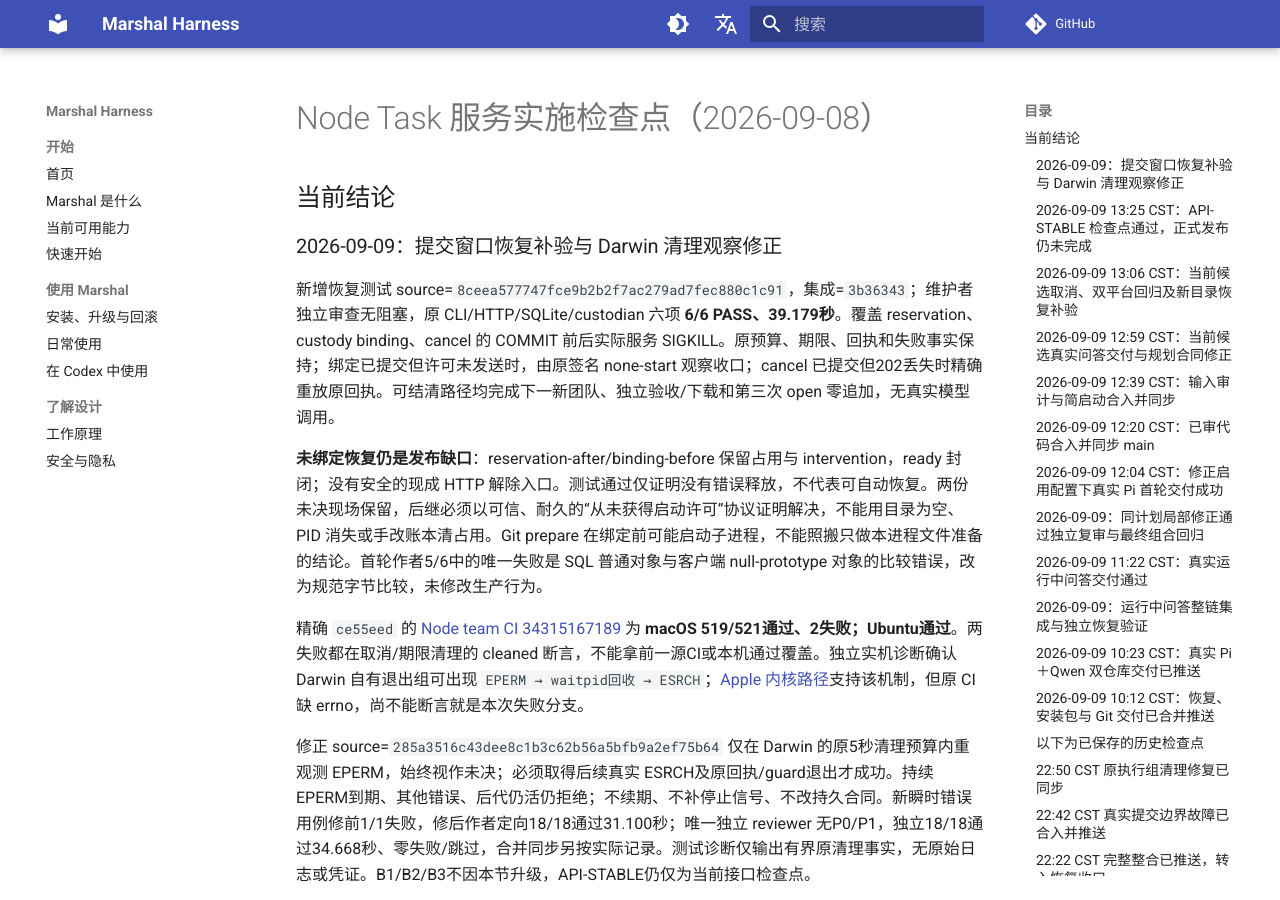
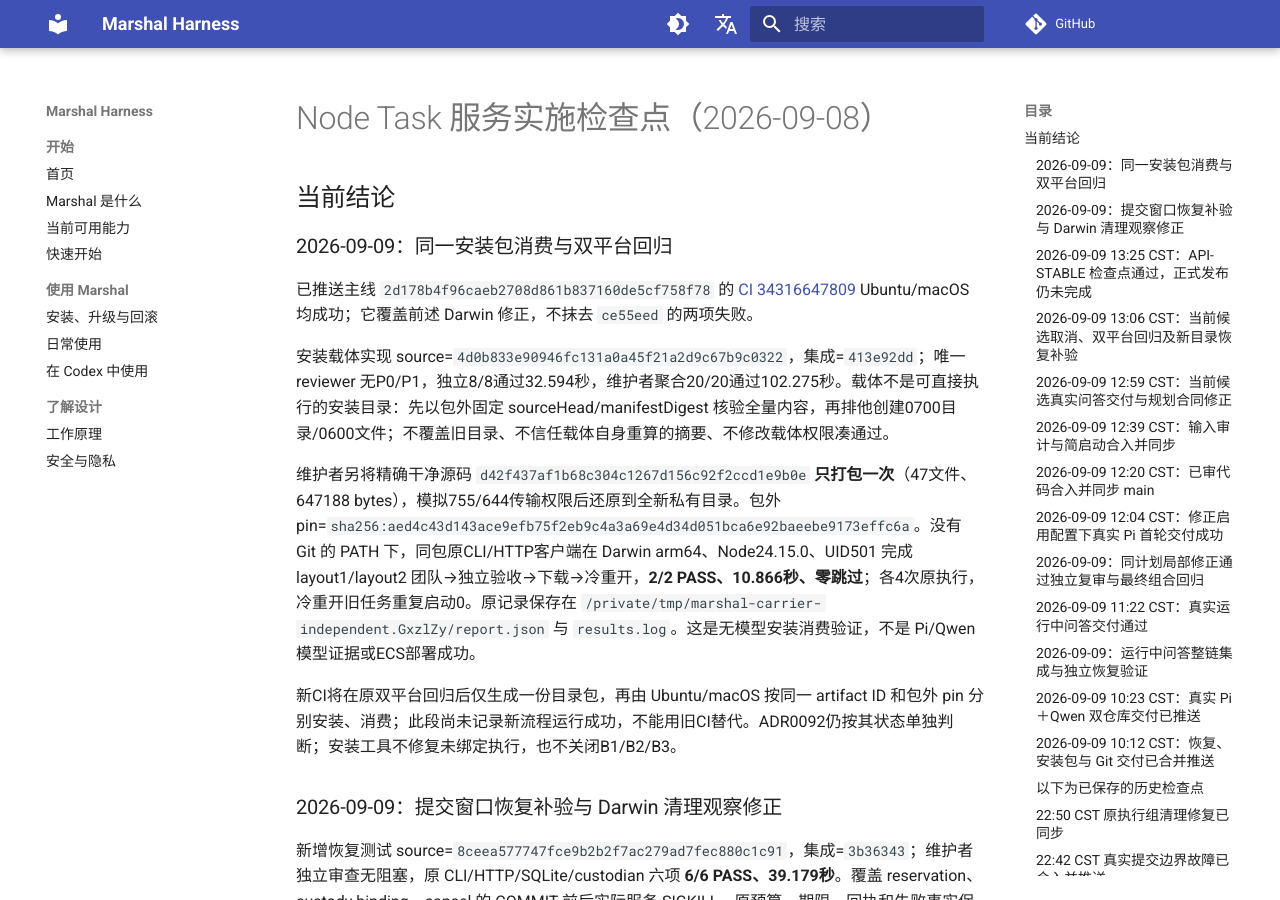
Before and after one commit to chiga0/marshal-harness, an MkDocs documentation site: the page built from docs/node-task-service-status-2026-09-08.md, in a window 1280 px wide and 900 px high. Built offline with MkDocs 1.6.1 and Material for MkDocs 9.7.7, drawn with Linux system fonts in a browser that asks for light colours; comment, search, counter and statistics services are not loaded.

```diff
--- a/docs/node-task-service-status-2026-09-08.md
+++ b/docs/node-task-service-status-2026-09-08.md
@@ -1,6 +1,16 @@
 # Node Task 服务实施检查点（2026-09-08）
 
 ## 当前结论
+
+### 2026-09-09：同一安装包消费与双平台回归
+
+已推送主线 `2d178b4f96caeb2708d861b837160de5cf758f78` 的 [CI 34316647809](https://github.com/chiga0/marshal-harness/actions/runs/34316647809) Ubuntu/macOS 均成功；它覆盖前述 Darwin 修正，不抹去 `ce55eed` 的两项失败。
+
+安装载体实现 source=`4d0b833e90946fc131a0a45f21a2d9c67b9c0322`，集成=`413e92dd`；唯一 reviewer 无P0/P1，独立8/8通过32.594秒，维护者聚合20/20通过102.275秒。载体不是可直接执行的安装目录：先以包外固定 sourceHead/manifestDigest 核验全量内容，再排他创建0700目录/0600文件；不覆盖旧目录、不信任载体自身重算的摘要、不修改载体权限凑通过。
+
+维护者另将精确干净源码 `d42f437af1b68c304c1267d156c92f2ccd1e9b0e` **只打包一次**（47文件、647188 bytes），模拟755/644传输权限后还原到全新私有目录。包外 pin=`sha256:aed4c43d143ace9efb75f2eb9c4a3a69e4d34d051bca6e92baeebe9173effc6a`。没有 Git 的 PATH 下，同包原CLI/HTTP客户端在 Darwin arm64、Node24.15.0、UID501 完成 layout1/layout2 团队→独立验收→下载→冷重开，**2/2 PASS、10.866秒、零跳过**；各4次原执行，冷重开旧任务重复启动0。原记录保存在 `/private/tmp/marshal-carrier-independent.GxzlZy/report.json` 与 `results.log`。这是无模型安装消费验证，不是 Pi/Qwen 模型证据或ECS部署成功。
+
+新CI将在原双平台回归后仅生成一份目录包，再由 Ubuntu/macOS 按同一 artifact ID 和包外 pin 分别安装、消费；此段尚未记录新流程运行成功，不能用旧CI替代。ADR0092仍按其状态单独判断；安装工具不修复未绑定执行，也不关闭B1/B2/B3。
 
 ### 2026-09-09：提交窗口恢复补验与 Darwin 清理观察修正
 
```
Also changed, not shown: docs/adr/0092-node-unpermitted-reservation-settlement.md (+3 -3 lines), docs/adr/README.md (+3 -1 lines), docs/audit-report.md (+6 -0 lines), docs/roadmap-status.md (+1 -1 lines).
